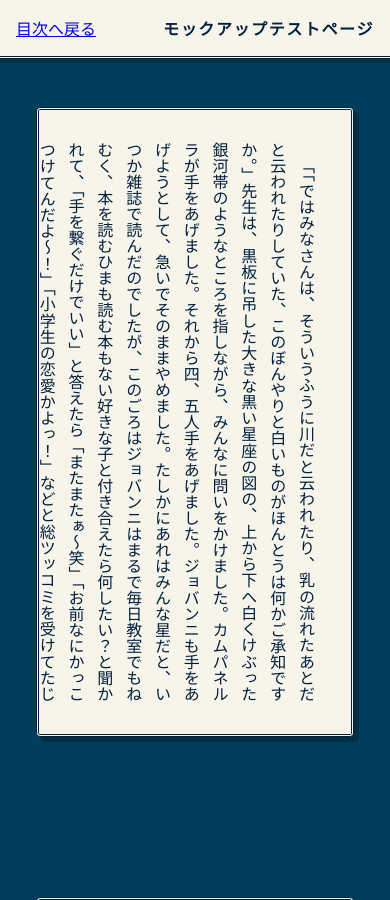
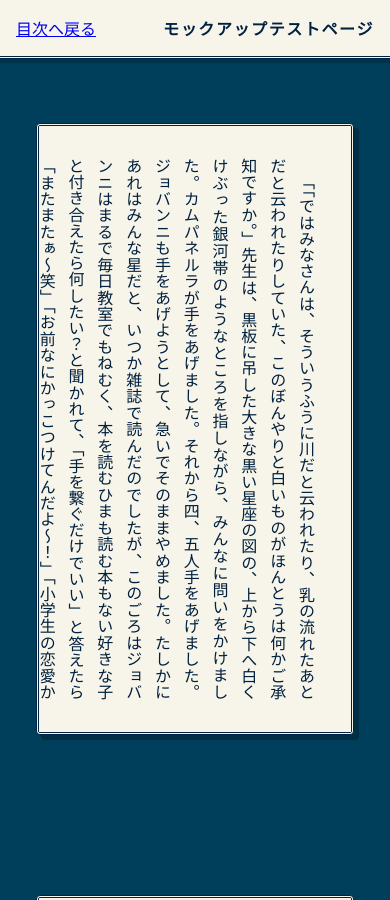
Before and after one commit to REMriaTV/HandtoHand, a Jekyll site: the page built from docs/manuscript/test-manuscript.md, in a window 390 px wide and 900 px high. Built offline with Jekyll 4.4.1, drawn with Linux system fonts in a browser that asks for light colours.

Commit message:
モバイルのカード高さを68%、ヘッダー下の余白を3→4remに変更

```diff
--- a/docs/assets/css/story.css
+++ b/docs/assets/css/story.css
@@ -10,7 +10,7 @@
 
     /* カードの高さ設定 */
     --card-height-pc: 55vh;
-    --card-height-mobile: 70vh; /* スマホは画面の70%まで広げる */
+    --card-height-mobile: 68vh; /* スマホは画面の70%まで広げる */
 }
 
 /* =========================================
@@ -110,7 +110,7 @@ html, body {
    ========================================= */
 @media (max-width: 640px) {
     .story-main {
-        padding: 3rem 0.5rem;
+        padding: 4rem 0.5rem;
         /* スマホの隙間調整：PCの25remは広すぎるため調整 */
         gap: 10rem;
     }
```
